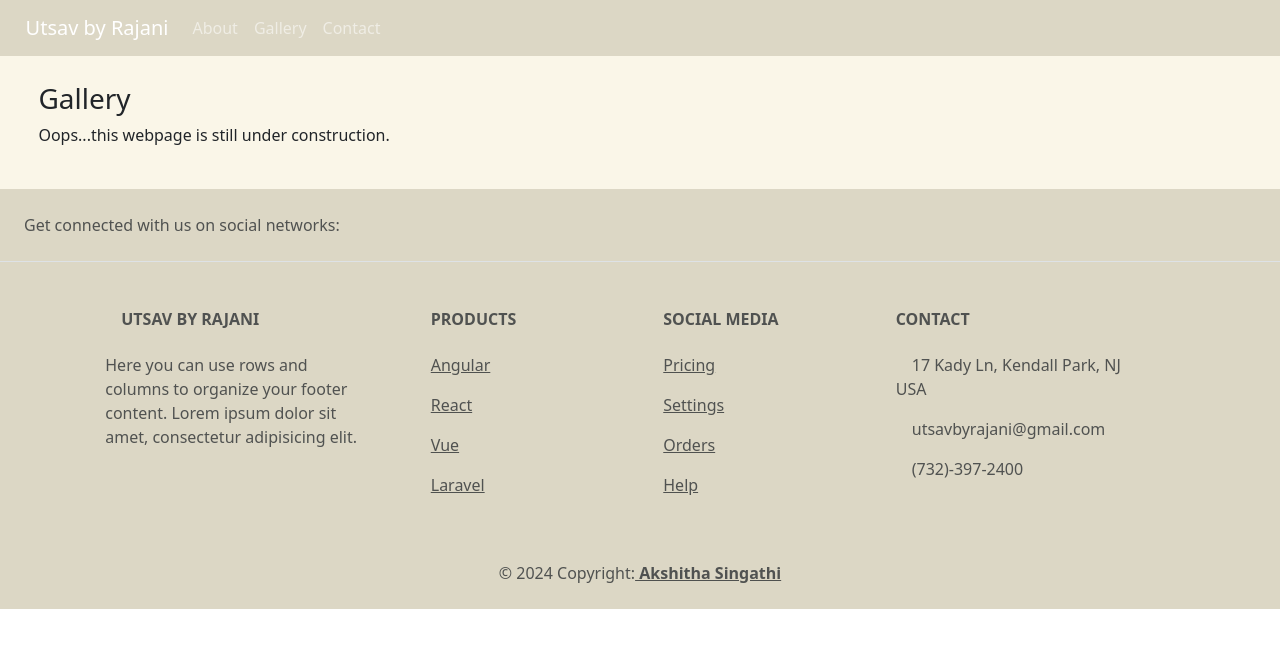
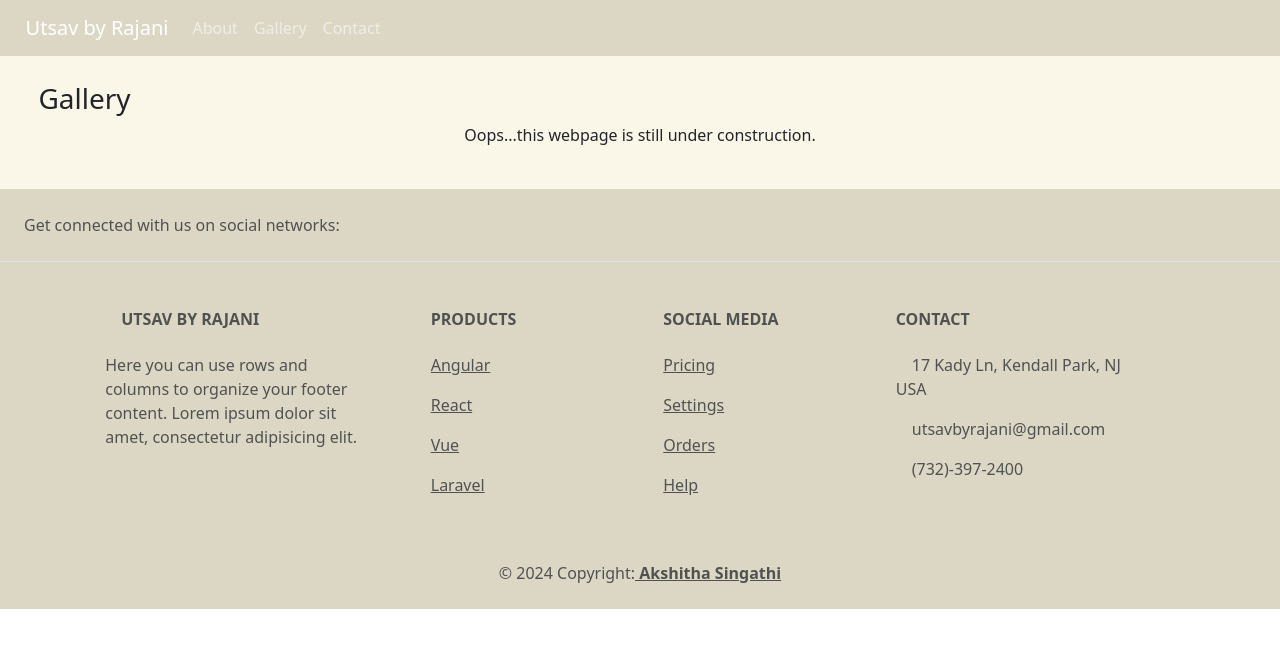
Before and after one commit to akshitha-singathi-0/UtsavByRajani-web-app, a React (Create React App) app: page /gallery in a window 1280 px wide. Shown: the top 648 px of the page. Built offline with nearby package versions, Linux system fonts and the light colour scheme.

Commit message:
combined styles

```diff
--- a/src/assets/Components/Contact.jsx
+++ b/src/assets/Components/Contact.jsx
@@ -21,7 +21,7 @@ const Contact = () => {
                     <label for="inputInquiry">Inquiry</label>
                     <input type="text" class="form-control" id="inputInquiry"></input>
                 </div>
-                <button type="submit" class="btn btn-primary">Submit</button>
+                <button type="submit">Submit</button>
             </form>
         </div>
     );
--- a/src/assets/Components/WorkInProgress.jsx
+++ b/src/assets/Components/WorkInProgress.jsx
@@ -1,8 +1,13 @@
 import React from 'react';
+
+const combinedStyle = {
+    display: "flex",
+    justifyContent: "center",
+};
 
 const WorkInProgress = () => {
     return(
-        <div>
+        <div style={combinedStyle}>
             <p>Oops...this webpage is still under construction.</p>
         </div>
     );
```
